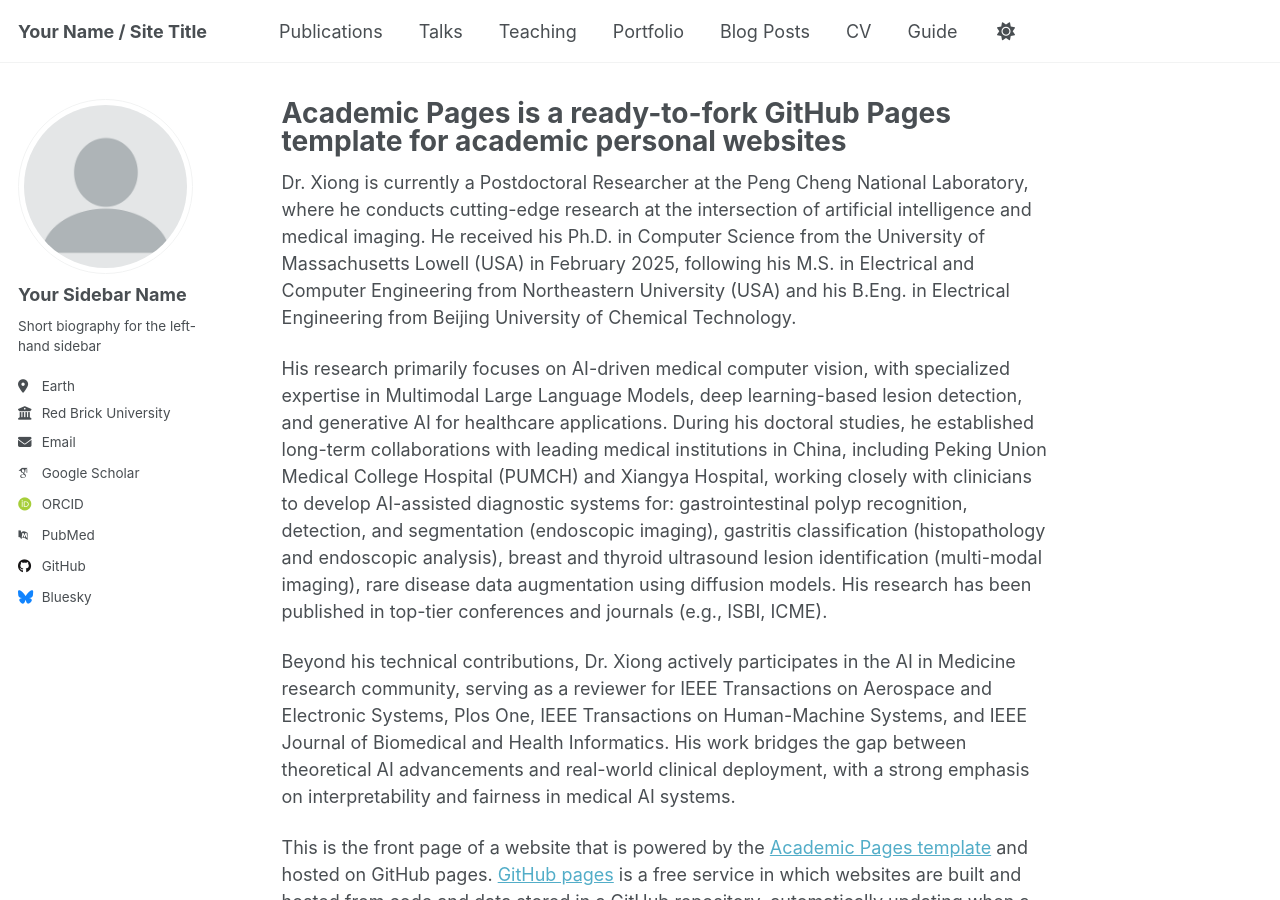
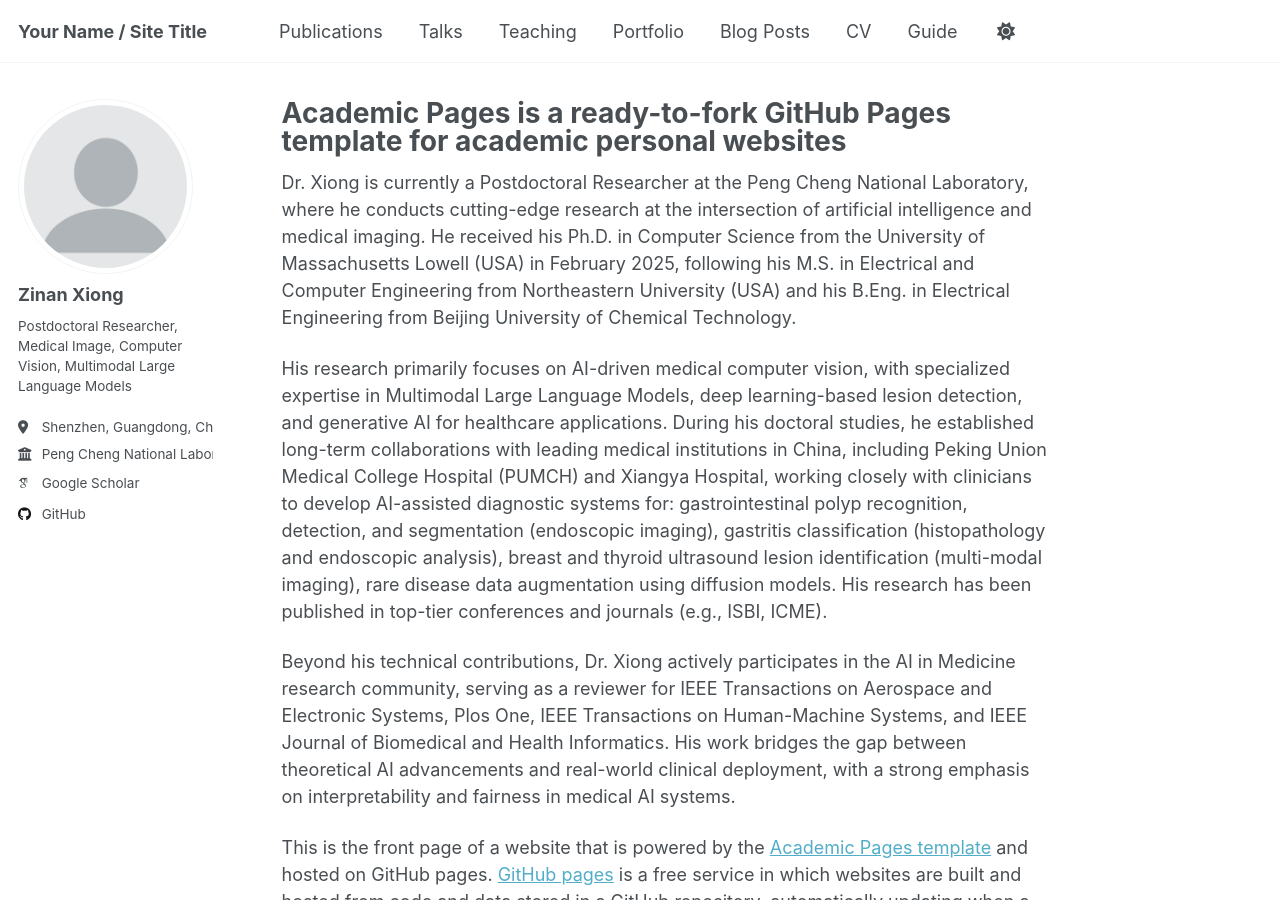
Before and after one commit to ttppss/zinanxiong, a Jekyll site: the page built from _pages/about.md, in a window 1280 px wide and 900 px high. Built offline with Jekyll 4.4.1, drawn with Linux system fonts in a browser that asks for light colours; some web fonts are replaced; a script that is not in the unit is left out.

Commit message:
Update _config.yml

```diff
--- a/_config.yml
+++ b/_config.yml
@@ -23,22 +23,22 @@ repository               : "academicpages/academicpages.github.io"
 author:
   # Biographic information
   avatar           : "profile.png"
-  name             : "Your Sidebar Name"
+  name             : "Zinan Xiong"
   pronouns         : # example: "she/her"
-  bio              : "Short biography for the left-hand sidebar"
-  location         : "Earth"
-  employer         : "Red Brick University"
+  bio              : "Postdoctoral Researcher, Medical Image, Computer Vision, Multimodal Large Language Models"
+  location         : "Shenzhen, Guangdong, China"
+  employer         : "Peng Cheng National Laboratory"
   uri              : # URL
-  email            : "none@example.org"
+  email            : # "none@example.org"
 
   # Academic websites
   academia         : # URL
   arxiv            : # URL - Update with the correct link to your profile
-  googlescholar    : "https://scholar.google.com/citations?user=PS_CX0AAAAAJ"
+  googlescholar    : "https://scholar.google.com/citations?user=OYKYkDYAAAAJ&hl=en"
   impactstory      : # URL
-  orcid            : "http://orcid.org/yourorcidurl"
+  orcid            : # "http://orcid.org/yourorcidurl"
   semantic         : # URL
-  pubmed           : "https://www.ncbi.nlm.nih.gov/pubmed/?term=john+snow"
+  pubmed           : # "https://www.ncbi.nlm.nih.gov/pubmed/?term=john+snow"
   researchgate     : # URL
   scopus           : # URL
 
@@ -46,13 +46,13 @@ author:
   bitbucket        : # Username - Update with your username on the site
   codepen          : # Username
   dribbble         : # Username
-  github           : "academicpages"
+  github           : "https://github.com/ttppss"
   kaggle           : # Username
   stackoverflow    : # User number or user number and name (i.e., use "1" or "1/jeff-atwood")
 
   # Social media
   artstation       : # Username
-  bluesky          : "bsky.app" # Replace this with you Bluesky username
+  bluesky          : # "bsky.app" # Replace this with you Bluesky username
   facebook         : # Username
   flickr           : # Username
   foursquare       : # Username
```
